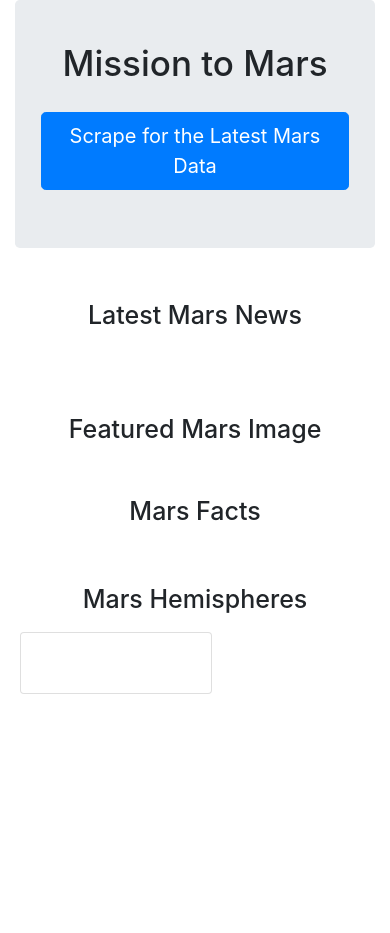
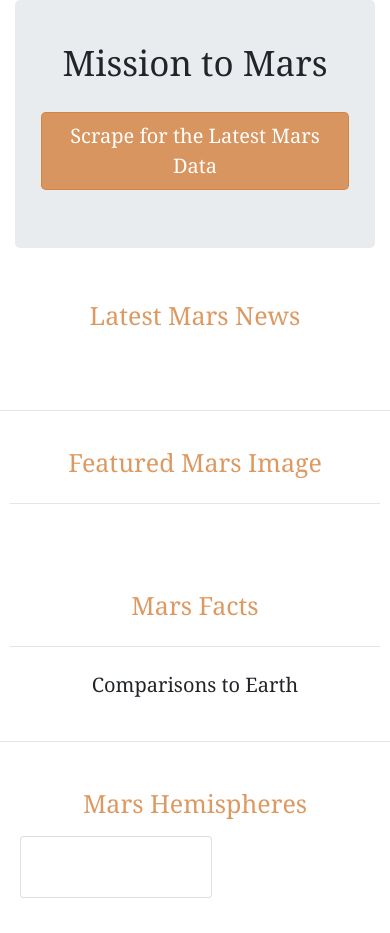
Before and after one commit to juliabrunett/web-scraping-challenge, a Flask app: template mission_to_mars/templates/index.html in a window 390 px wide. Before the commit the page ends 694 px from the top, so only its background shows below. Run offline with Flask 2, Linux system fonts and the light colour scheme; the template is opened without the code that fills it, so the values that code supplies are empty; some libraries are stand-ins or nearby versions.

Commit message:
Fixed css

```diff
--- a/mission_to_mars/static/styles.css
+++ b/mission_to_mars/static/styles.css
@@ -1,3 +1,6 @@
+body {
+    font-family: Georgia, 'Times New Roman', Times, serif;
+}
 /* Main Title: h1 */
 #main-title h1 {
 
@@ -9,6 +12,10 @@
 
 }
 
+#item-title h3 {
+    text-align: center;
+}
+
 /* Table Title: h2 */
 #table-title h2 {
     padding: 10px;
@@ -17,6 +24,7 @@
 
 /* Image & Table Container: Image */
 #image-table img {
+    margin-top: 40px;
     padding: 10px;
     width: 100%;
     height: auto;
@@ -28,6 +36,7 @@ h2 {
     padding: 10px;
     text-align: center;
     font-size: 30px;
+    color: #d37f3acb;
 }
 
 /* General h1 */
@@ -40,6 +49,12 @@ h1 {
 h3 {
     padding: 10px;
     font-size: 20px;
+
+}
+
+.btn-primary {
+    background-color: #d37f3acb;
+    border-color: #d37f3acb;
 }
 
 /* General paragraph */
@@ -88,9 +103,15 @@ h3 {
     font-size: 20px;
 }
 
+
+/* Image & Table Container: Image */
+#image-table img {
+    margin-top: 10px;
+    margin-bottom: 30px;
+    padding: 10px;
+    width: 100%;
+    height: auto;
+    align: center;
 }
 
-.card {
-
 }
-}
--- a/mission_to_mars/templates/index.html
+++ b/mission_to_mars/templates/index.html
@@ -36,7 +36,7 @@
                 <p>{{ dict.mars_news.news_paragraph }}</p>
             </div>
         </div>
-
+      <hr/>
         <!--Image & Table Container-->
         <div class="container" id="image-table">
             <!--Featured Mars Image: Left-->
@@ -44,6 +44,8 @@
                 <!--Image Title-->
                 <div class="col-md-8" id="item-title">
                     <h2>Featured Mars Image</h2>
+                    <hr/>
+
 
                 <!--Image from scrape-->
                 <img src="{{ dict.jpl_feat_image.feat_image_url }}"/>
@@ -52,13 +54,15 @@
                 <div class="col-md-4" id="item-title">
                   <div class="table-responsive-xl">
                     <h2>Mars Facts</h2>
+                    <hr/>
+                    <h3>Comparisons to Earth</h3>
                     <!--Table from scrape-->
                     {{ dict.mars_facts.table|safe }}
                   </div>
                 </div>
             </div>
         </div>
-
+        <hr/>
         <!--Hemispheres Picture Gallery-->
         <div class="container" id="picture-gallery">
             <!--Title for Hemispheres Picture Gallery-->
```
